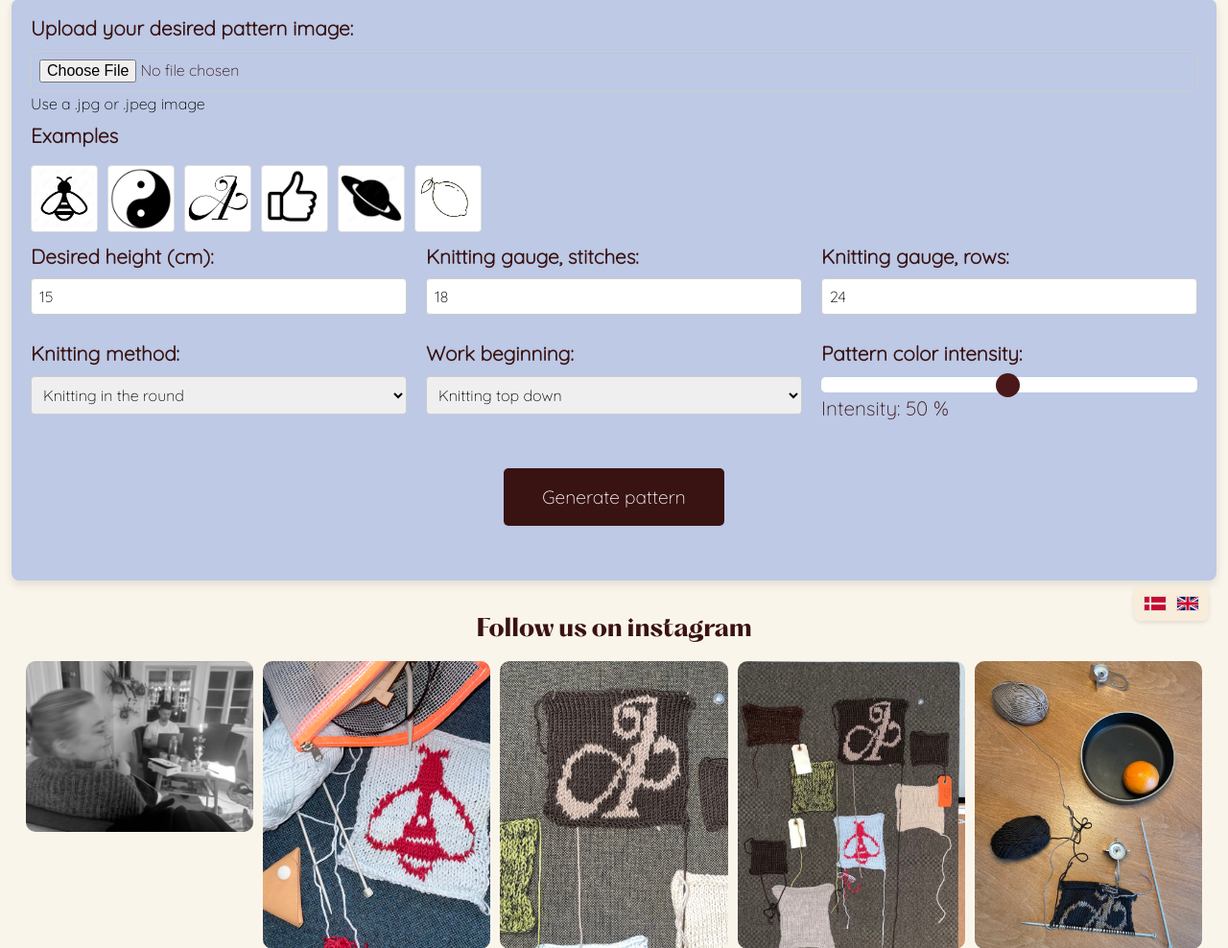
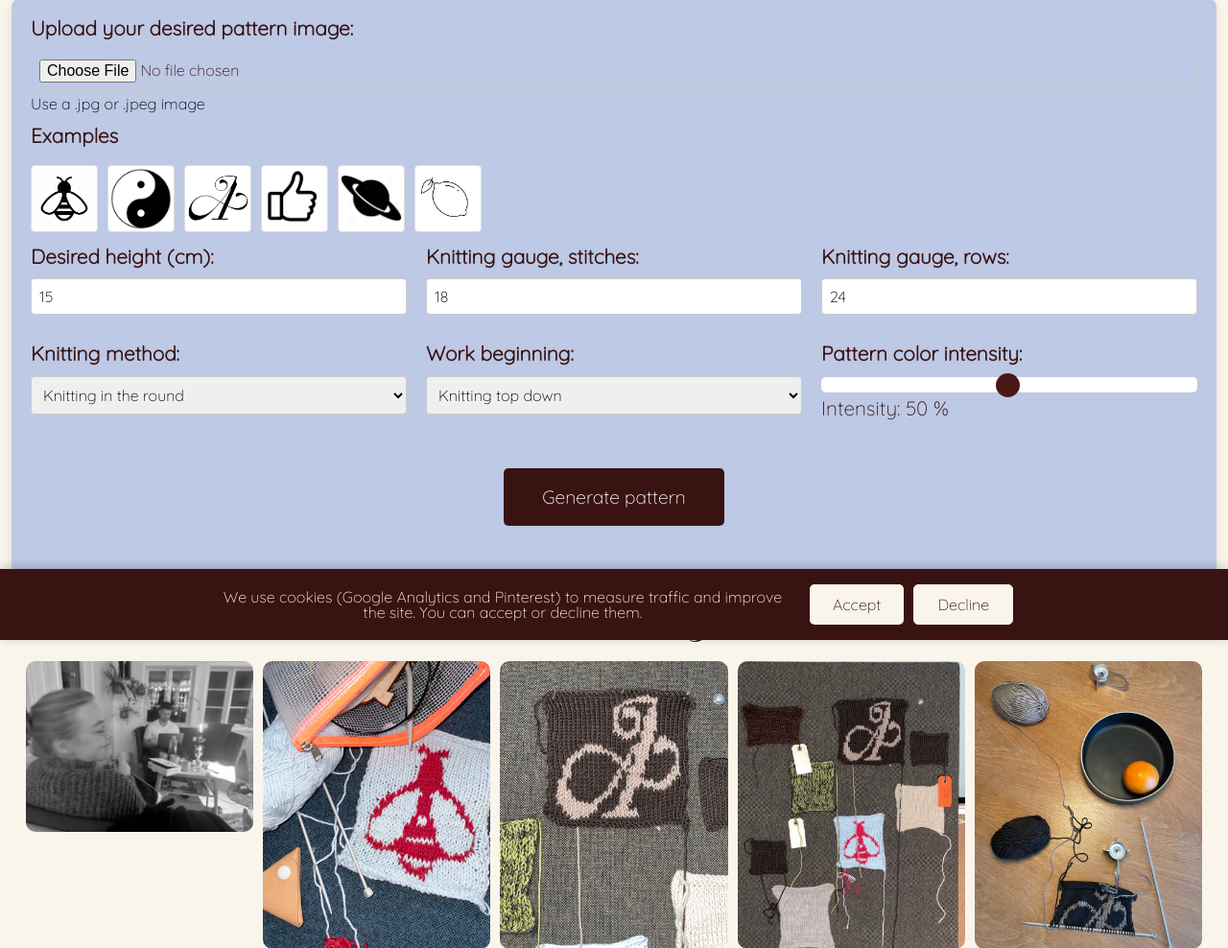
Before and after one commit to AnnaUllersted/MotiKnit, a Flask app: page / in a window 1280 px wide. Shown: the part 133-1121 px from the top of the page at 96% size. Run offline with Flask 3, Linux system fonts and the light colour scheme; some libraries are stand-ins or nearby versions.

Commit message:
Add cookie consent banner for analytics/tracking
Google Analytics is now gated behind Consent Mode (default denied) and
the Pinterest tag no longer fires until the visitor accepts. Adds a
bilingual banner with Accept/Decline, persisted via localStorage.

Co-Authored-By: Claude Sonnet 5 <noreply@anthropic.com>

```diff
--- /dev/null
+++ b/static/js/cookie-consent.js
@@ -0,0 +1,48 @@
+const CONSENT_KEY = 'motiknit_cookie_consent';
+
+function loadPinterestTag() {
+    if (window.pintrkLoaded) return;
+    window.pintrkLoaded = true;
+    !function(e){if(!window.pintrk){window.pintrk = function () {
+    window.pintrk.queue.push(Array.prototype.slice.call(arguments))};var
+      n=window.pintrk;n.queue=[],n.version="3.0";var
+      t=document.createElement("script");t.async=!0,t.src=e;var
+      r=document.getElementsByTagName("script")[0];
+      r.parentNode.insertBefore(t,r)}}("https://s.pinimg.com/ct/core.js");
+    pintrk('load', '2612789882408');
+    pintrk('page');
+}
+
+function grantConsent() {
+    gtag('consent', 'update', {
+        'ad_storage': 'granted',
+        'ad_user_data': 'granted',
+        'ad_personalization': 'granted',
+        'analytics_storage': 'granted'
+    });
+    loadPinterestTag();
+}
+
+document.addEventListener('DOMContentLoaded', function() {
+    const banner = document.getElementById('cookieConsent');
+    const acceptButton = document.getElementById('cookieAccept');
+    const declineButton = document.getElementById('cookieDecline');
+    const consent = localStorage.getItem(CONSENT_KEY);
+
+    if (consent === 'accepted') {
+        grantConsent();
+    } else if (consent !== 'declined') {
+        banner.style.display = 'flex';
+    }
+
+    acceptButton.addEventListener('click', function() {
+        localStorage.setItem(CONSENT_KEY, 'accepted');
+        banner.style.display = 'none';
+        grantConsent();
+    });
+
+    declineButton.addEventListener('click', function() {
+        localStorage.setItem(CONSENT_KEY, 'declined');
+        banner.style.display = 'none';
+    });
+});
--- a/static/js/translations.js
+++ b/static/js/translations.js
@@ -29,7 +29,10 @@ const translations = {
         'downloadPDF': 'Download PDF',
         'generatingPDF': 'Generating PDF...',
         'Examples': 'Examples',
-        'insta-tagline':"Follow us on instagram"
+        'insta-tagline':"Follow us on instagram",
+        'cookieMessage': 'We use cookies (Google Analytics and Pinterest) to measure traffic and improve the site. You can accept or decline them.',
+        'cookieAccept': 'Accept',
+        'cookieDecline': 'Decline'
     },
     'da': {
         'title': 'Strikke mønster generator',
@@ -61,7 +64,10 @@ const translations = {
         'downloadPDF': 'Download PDF',
         'generatingPDF': 'Genererer PDF...',
         'Examples': 'Eksempler',
-        'insta-tagline':'Følg os på instagram'
+        'insta-tagline':'Følg os på instagram',
+        'cookieMessage': 'Vi bruger cookies (Google Analytics og Pinterest) til at måle trafik og forbedre siden. Du kan acceptere eller afvise dem.',
+        'cookieAccept': 'Accepter',
+        'cookieDecline': 'Afvis'
     }
 };
 
--- a/static/styles.css
+++ b/static/styles.css
@@ -557,3 +557,69 @@ button:hover {
 body {
     padding-bottom: 60px;
 }
+
+/* Cookie Consent Banner */
+.cookie-banner {
+    position: fixed;
+    left: 0;
+    bottom: 0;
+    width: 100%;
+    z-index: 200;
+    background-color: #391212;
+    color: #FAF5EB;
+    padding: 16px 20px;
+    display: flex;
+    flex-wrap: wrap;
+    align-items: center;
+    justify-content: center;
+    gap: 20px;
+    font-family: 'Quicksand', sans-serif;
+    box-shadow: 0 -2px 10px rgba(0, 0, 0, 0.2);
+}
+
+.cookie-banner p {
+    margin: 0;
+    max-width: 600px;
+    font-size: 1rem;
+    text-align: center;
+}
+
+.cookie-buttons {
+    display: flex;
+    gap: 10px;
+    flex-shrink: 0;
+}
+
+.cookie-buttons button {
+    padding: 10px 24px;
+    font-size: 1rem;
+    background-color: #FAF5EB;
+    color: #391212;
+}
+
+.cookie-buttons button:hover {
+    background-color: #ffffff;
+}
+
+.cookie-decline {
+    background-color: transparent;
+    color: #FAF5EB;
+    border: 1px solid #FAF5EB;
+}
+
+.cookie-decline:hover {
+    background-color: rgba(250, 245, 235, 0.15);
+}
+
+@media (max-width: 770px) {
+    .cookie-banner {
+        flex-direction: column;
+        gap: 12px;
+        padding: 14px;
+    }
+
+    .cookie-buttons button {
+        padding: 10px 18px;
+        font-size: 0.9rem;
+    }
+}
--- a/templates/index.html
+++ b/templates/index.html
@@ -4,35 +4,25 @@
     <meta charset="UTF-8">
     <meta name="viewport" content="width=device-width, initial-scale=1.0">
 
-    <!--------------- copy directly from google analytics and pinterest ----------------------------->
+    <!-- Google Consent Mode: deny non-essential tracking until the user accepts the cookie banner -->
+    <script>
+    window.dataLayer = window.dataLayer || [];
+    function gtag(){dataLayer.push(arguments);}
+    gtag('consent', 'default', {
+        'ad_storage': 'denied',
+        'ad_user_data': 'denied',
+        'ad_personalization': 'denied',
+        'analytics_storage': 'denied'
+    });
+    </script>
+
     <!-- Google tag (gtag.js) -->
     <script async src="https://www.googletagmanager.com/gtag/js?id=G-BPPSM0XE3R"></script>
     <script>
-    window.dataLayer = window.dataLayer || [];
-    function gtag(){dataLayer.push(arguments);}
     gtag('js', new Date());
-
     gtag('config', 'G-BPPSM0XE3R');
     </script>
-
-    <!-- Pinterest Tag -->
-    <script>
-    !function(e){if(!window.pintrk){window.pintrk = function () {
-    window.pintrk.queue.push(Array.prototype.slice.call(arguments))};var
-      n=window.pintrk;n.queue=[],n.version="3.0";var
-      t=document.createElement("script");t.async=!0,t.src=e;var
-      r=document.getElementsByTagName("script")[0];
-      r.parentNode.insertBefore(t,r)}}("https://s.pinimg.com/ct/core.js");
-    pintrk('load', '2612789882408', {em: '<user_email_address>'});
-    pintrk('page');
-    </script>
-    <noscript>
-    <img height="1" width="1" style="display:none;" alt=""
-      src="https://ct.pinterest.com/v3/?event=init&tid=2612789882408&pd[em]=<hashed_email_address>&noscript=1" />
-    </noscript>
-    <!-- end Pinterest Tag -->
-    <!--------------- end of copy ---------------------->
-
+    <!-- Pinterest Tag is only loaded after consent is granted, see cookie-consent.js -->
 
     <link rel="stylesheet" href="{{ url_for('static', filename='styles.css') }}">
     <script src="https://cdnjs.cloudflare.com/ajax/libs/FileSaver.js/2.0.5/FileSaver.min.js"></script>
@@ -42,6 +32,13 @@
     </style>
 </head>
 <body>
+    <div id="cookieConsent" class="cookie-banner" style="display: none;">
+        <p data-translate="cookieMessage">Vi bruger cookies (Google Analytics og Pinterest) til at måle trafik og forbedre siden. Du kan acceptere eller afvise dem.</p>
+        <div class="cookie-buttons">
+            <button id="cookieAccept" type="button" data-translate="cookieAccept">Accepter</button>
+            <button id="cookieDecline" type="button" class="cookie-decline" data-translate="cookieDecline">Afvis</button>
+        </div>
+    </div>
     <div class="header-container">
         <h1 class="title">MotiKnit</h1>
         <img src="/static/Yarn.jpg" alt="Logo" class="header-image">
@@ -199,5 +196,6 @@
     <p id="error" class="error"></p>
 
     <script src="{{ url_for('static', filename='js/main.js') }}"></script>
+    <script src="{{ url_for('static', filename='js/cookie-consent.js') }}"></script>
 </body>
 </html>
```
